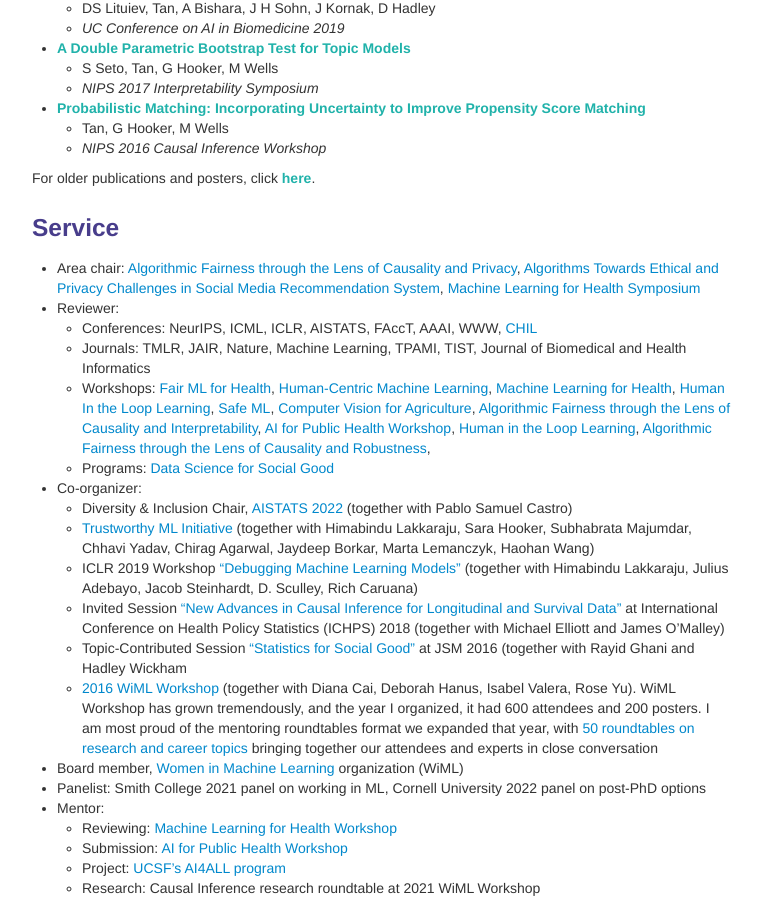
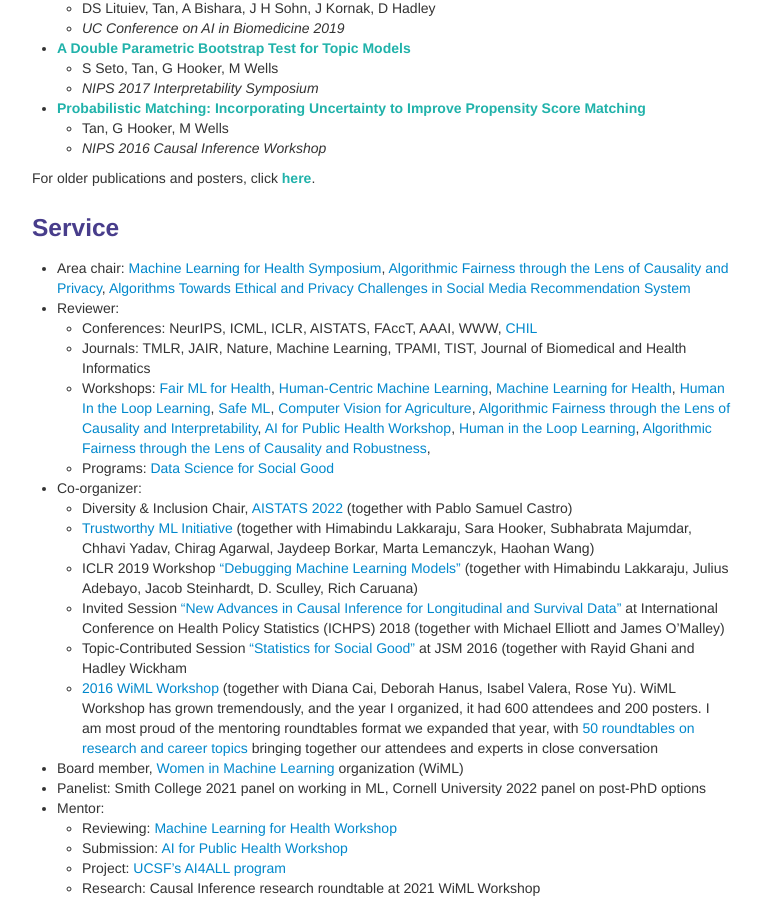
Before and after one commit to shftan/shftan.github.io, a Jekyll site: the page built from index.md, in a window 1280 px wide and 900 px high, scrolled down 2673 px. Shown: the whole window, without its empty margins (258-1020 px from the left). Built offline with Jekyll 4.4.1, drawn with Linux system fonts in a browser that asks for light colours; part of the change alters nothing that is shown.

```diff
--- a/index.md
+++ b/index.md
@@ -135,7 +135,7 @@ For older publications and posters, click <a class="paper" href="olderpublicatio
 
 <div class="row-fluid" id="service"><h3>Service</h3>
 </div>
-- Area chair: [Algorithmic Fairness through the Lens of Causality and Privacy](https://www.afciworkshop.org/), [Algorithms Towards Ethical and Privacy Challenges in Social Media Recommendation System](https://icdm22.cse.usf.edu/), [Machine Learning for Health Symposium](https://ml4health.github.io)
+- Area chair: [Machine Learning for Health Symposium](https://ml4health.github.io), [Algorithmic Fairness through the Lens of Causality and Privacy](https://www.afciworkshop.org/), [Algorithms Towards Ethical and Privacy Challenges in Social Media Recommendation System](https://sites.google.com/view/aesm2022/home)
 - Reviewer:
   - Conferences: NeurIPS, ICML, ICLR, AISTATS, FAccT, AAAI, WWW, [CHIL](https://www.chilconference.org/)
   - Journals: TMLR, JAIR, Nature, Machine Learning, TPAMI, TIST, Journal of Biomedical and Health Informatics
```
